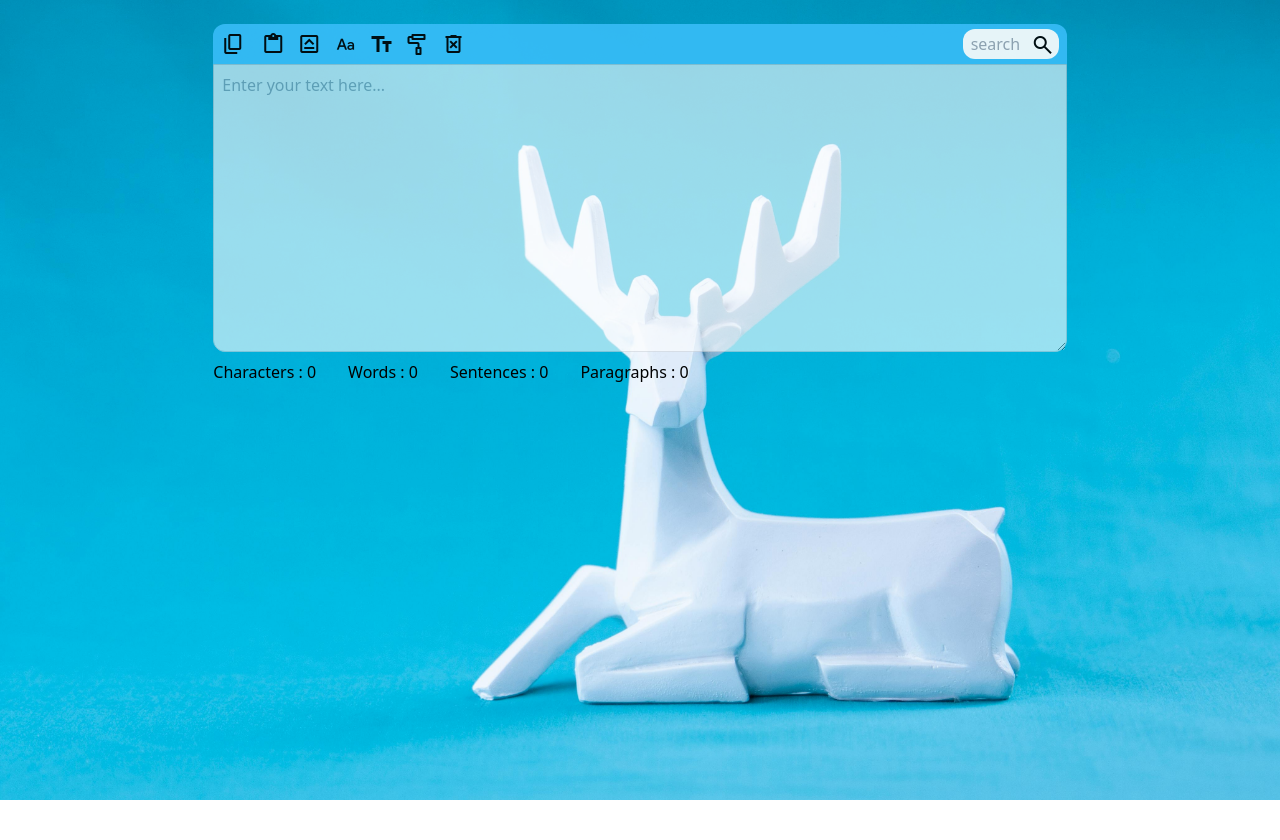
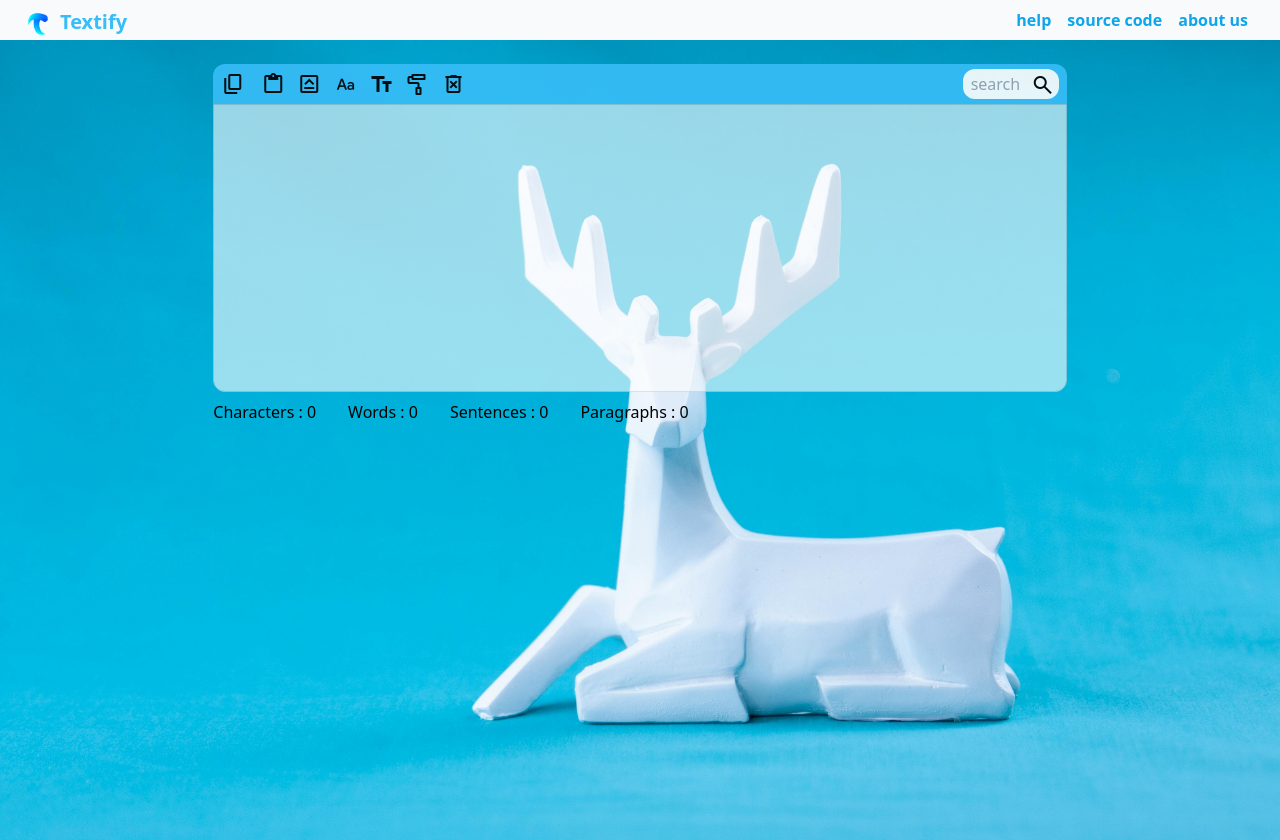
Before and after one commit to Ishwor-git/textify, a website: page docs/index.html in a window 1280 px wide. Before the commit the page ends 800 px from the top, so only its background shows below. Drawn offline with nearby package versions, Linux system fonts and the light colour scheme.

Commit message:
bg and nav added

```diff
--- a/docs/index.html
+++ b/docs/index.html
@@ -6,19 +6,53 @@
       rel="stylesheet"
       href="https://fonts.googleapis.com/css2?family=Material+Symbols+Outlined:opsz,wght,FILL,GRAD@20..48,100..700,0..1,-50..200"
     />
+    <link rel="icon" href="./assets/logo.png" type="image/png" />
     <meta name="viewport" content="width=device-width, initial-scale=1.0" />
     <script src="https://cdn.tailwindcss.com"></script>
     <script src="src/basicFormatting.js" defer></script>
     <script src="src/getInfo.js" defer></script>
+    <script src="src/navButtons.js" defer></script>
+    <script src="src/searchAlgo.js" defer></script>
     <script src="app.js" defer></script>
     <title>Textify</title>
   </head>
-  <body>
+  <body class="overflow-hidden">
     <div
       class="bg-cover bg-center w-full h-full"
       style="background-image: url('./assets/body-bg.jpeg')"
     >
-      <nav></nav>
+      <nav class="w-screen bg-slate-50 h-10">
+        <div class="w-full h-full flex flex-row justify-between">
+          <div class="ml-4 flex flex-row">
+            <img
+              src="./assets/logo.png"
+              alt="logo"
+              class="h-full w-9 m-1 rounded-full"
+            />
+            <h1 class="text-sky-400 font-bold text-xl my-2">Textify</h1>
+          </div>
+          <div class="flex flex-row mr-4">
+            <button
+              id="nav-help"
+              class="text-sky-500 text-base font-semibold mr-4 hover:underline transition duration-700 ease-out hover:ease-in"
+            >
+              help
+            </button>
+            <button
+              id="nav-source-code"
+              class="text-sky-500 text-base font-semibold mr-4 hover:underline transition duration-700 ease-out hover:ease-in"
+            >
+              source code
+            </button>
+            <button
+              id="nav-about-us"
+              class="text-sky-500 text-base font-semibold mr-4 hover:underline transition duration-700 ease-out hover:ease-in"
+            >
+              about us
+            </button>
+          </div>
+        </div>
+      </nav>
       <div class="w-screen h-screen flex flex-row justify-center">
         <div class="w-2/3 flex flex-col my-6">
           <div
@@ -56,13 +90,13 @@
             <div class="flex flex-col justify-center">
               <div class="mr-2 w-24 flex flex-row h-3/4">
                 <input
-                  id="fontSize"
+                  id="searchInput"
                   class="w-3/4 p-2 h-full text-center rounded-l-xl focus:outline-none"
                   type="text"
                   placeholder="search"
                 />
                 <button
-                  id="changeFontSize"
+                  id="searchText"
                   class="h-full py-1 px-1 rounded-r-xl bg-white"
                 >
                   <span class="material-symbols-outlined"> search </span>
@@ -71,12 +105,12 @@
             </div>
           </div>
           <label>
-            <textarea
+            <div
+              contenteditable="true"
               id="textarea-main"
-              class="opacity-60 h-72 w-full text-left border border-gray-300 align-top p-2 font-sans rounded-b-xl focus:outline-none"
+              class="opacity-60 h-72 w-full text-left border bg-white border-gray-300 align-top p-2 font-sans rounded-b-xl focus:outline-none"
               placeholder="Enter your text here..."
-              type="text"
-            ></textarea>
+            ></div>
           </label>
           <div class="flex flex-col my-2">
             <label class="flex flex-row" id="viewInfo">
```
Also changed, not shown: docs/assets/logo.png (added).
